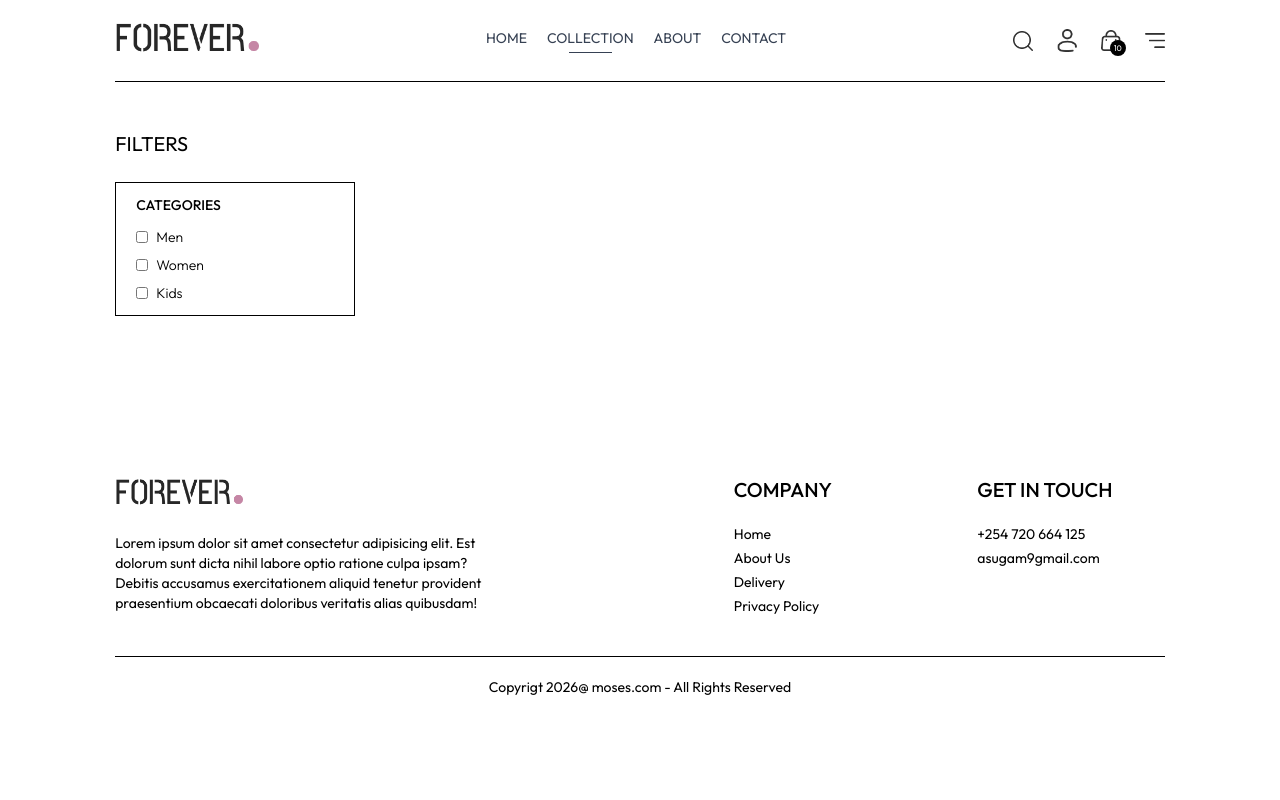
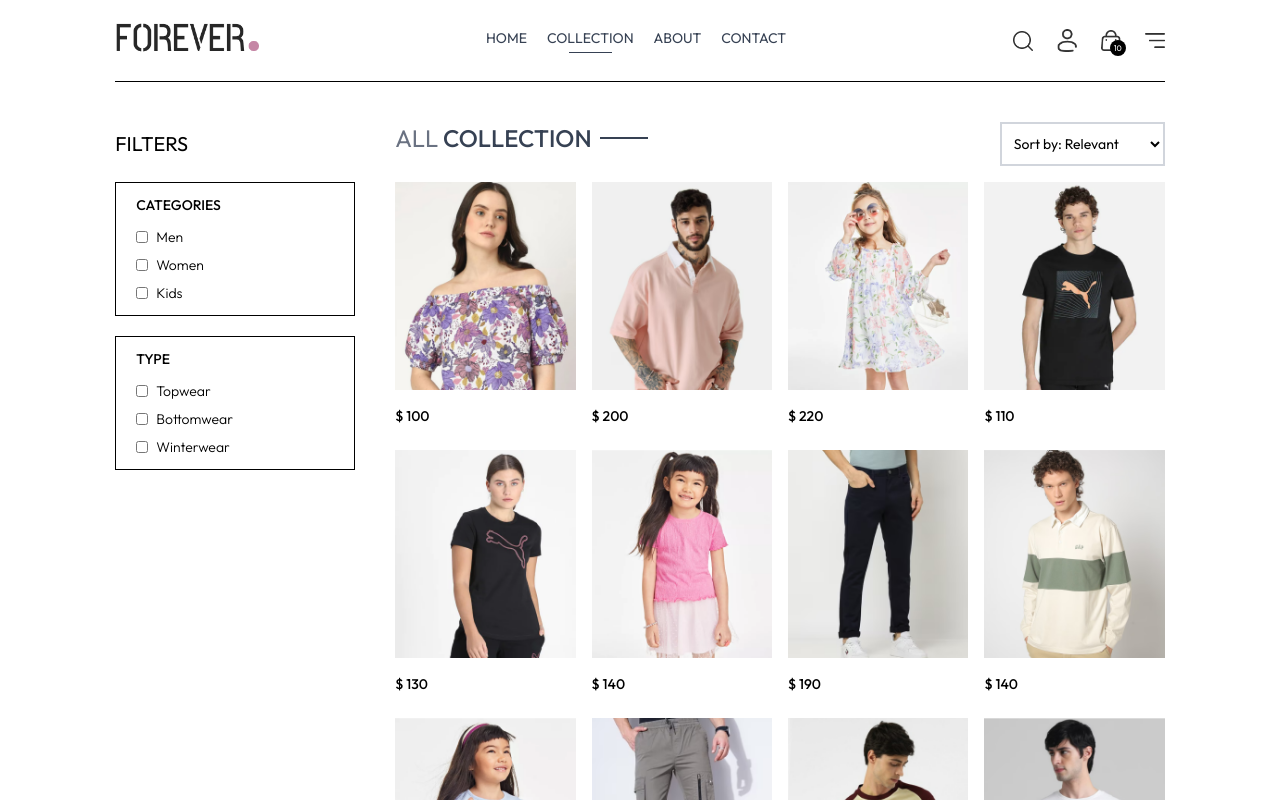
Before and after one commit to Moses-247/e-commerce-project, a React (Vite) app in the folder frontend/: page /collection in a window 1280 px wide. Shown: the top 800 px of the page. Built offline with nearby package versions, Linux system fonts and the light colour scheme.

Commit message:
filter options

```diff
--- a/frontend/src/pages/Collection.jsx
+++ b/frontend/src/pages/Collection.jsx
@@ -1,33 +1,132 @@
-import React, {useContext, useState} from 'react'
+import React, {useContext,useEffect, useState} from 'react'
 import { ShopContext } from '../context/ShopContext'
+import { assets } from '../assets/assets'
+import Title from '../components/Title'
+import ProductItem from '../components/ProductItem'
 
 const Collection = () => {
 
   const { products } = useContext(ShopContext);
   const [showFilter, setShowFilter] = useState(false);
+  const [filterProducts, setFilterProducts] = useState([]);
+  const [category, setCategory] = useState([]);
+  const[subCategory,setSubCategory] = useState([]);
+
+  const toggleCategory = (e) =>{
+
+    if (category.includes(e.target.value)){
+      setCategory(prev=> prev.filter(item => item !==e.target.value))
+    }
+    else{
+      setCategory(prev => [...prev,e.target.value])
+    }
+
+  }
+
+  const toggleSubCategory = (e) => {
+
+    if(subCategory.includes(e.target.value)){
+      setSubCategory(prev => prev.filter(item => item !== e.target.value))
+    }
+    else{
+      setSubCategory(prev => [...prev,e.target.value])
+    }
+  }
+
+  const applyFilter = () => {
+    let productsCopy = products.slice();
+
+    if(category.length > 0){
+      productsCopy = productsCopy.filter(item => category.includes(item.category))
+
+    }
+
+    if (subCategory.length > 0) {
+      productsCopy =productsCopy.filter(item => subCategory.includes(item.subCategory))
+    }
+    setFilterProducts(productsCopy)
+  }
+
+  useEffect(()=>{
+    setFilterProducts(products)
+  },[])
+
+  useEffect(()=>{
+    applyFilter();
+  },[category,subCategory])
+
 
   return (
     <div className='flex flex-col sm:flex-row gap-1 sm:gap-10 pt-10 border-t'>
 
       {/*  Filter Options */}
       <div className="min-w-60">
-        <p className='my-2 text-xl flex item-center cursor-pointer gap-2'>FILTERS</p>
+        <p onClick={()=>setShowFilter(!showFilter)} className='my-2 text-xl flex item-center cursor-pointer gap-2'>FILTERS
+          <img className={`h-3 sm:hidden ${showFilter ? 'rotate-90':'' }`} src={assets.dropdown_icon} alt="" />
+        </p>
+
         {/* Category Filter */}
+
         <div className={`border border-grey-300 pl-5 py-3 mt-6 ${showFilter ? '' :'hidden'} sm:block`}>
           <p className=' mb-3 text-sm font-medium'>CATEGORIES</p>
           <div className="flex flex-col gap-2 text-sm font-light text-grey-700">
             <p className='flex gap-2'>
-              <input className='w-3' type="checkbox" name="" id="" value={'Men'}/>Men
+              <input className='w-3' type="checkbox" name="" id="" value={'Men'} onChange={toggleCategory}/>Men
             </p>
             <p className='flex gap-2'>
-              <input className='w-3' type="checkbox" name="" id="" value={'Women'}/>Women
+              <input className='w-3' type="checkbox" name="" id="" value={'Women'} onChange={toggleCategory}/>Women
             </p>
             <p className='flex gap-2'>
-              <input className='w-3' type="checkbox" name="" id="" value={'Kids'}/>Kids
+              <input className='w-3' type="checkbox" name="" id="" value={'Kids'} onChange={toggleCategory}/>Kids
+            </p>
+          </div>
+        </div>
+
+        {/* SubCategory Filter */}
+
+        <div className={`border border-grey-300 pl-5 py-3 my-5 ${showFilter ? '' :'hidden'} sm:block`}>
+          <p className=' mb-3 text-sm font-medium'>TYPE</p>
+          <div className="flex flex-col gap-2 text-sm font-light text-grey-700">
+            <p className='flex gap-2'>
+              <input className='w-3' type="checkbox" name="" id="" value={'Topwear'} onChange={toggleSubCategory}/>Topwear
+            </p>
+            <p className='flex gap-2'>
+              <input className='w-3' type="checkbox" name="" id="" value={'Bottomwear'} onChange={toggleSubCategory}/>Bottomwear
+            </p>
+            <p className='flex gap-2'>
+              <input className='w-3' type="checkbox" name="" id="" value={'Winterwear'} onChange={toggleSubCategory}/>Winterwear
             </p>
           </div>
         </div>
       </div>
+
+      {/* Right Side */}
+
+      <div className="flex-1">
+
+        <div className="flex justify-between text-base sm:text-2xl mb-4">
+          <Title text1={'ALL'} text2={'COLLECTION'} />
+
+          {/* Product Sort */}
+          <select className='border-2 border-gray-300 text-sm px-2'>
+            <option value="relevant">Sort by: Relevant</option>
+            <option value="low-high">Sort by: Low to High</option>
+            <option value="high-low">Sort by: High to Low</option>
+          </select>
+        </div>
+
+        {/* Map Products */}
+        <div className="grid grid-cols-2 md:grid-cols-3 lg:grid-cols-4 gap-4 gap-y-6">
+          {
+            filterProducts.map((item,index)=>(
+              <ProductItem key={index} name={item.name} id={item._id} price={item.price} image={item.image}/>
+            ))
+          }
+
+        </div>
+      </div>
+
+
     </div>
   )
 }
```
